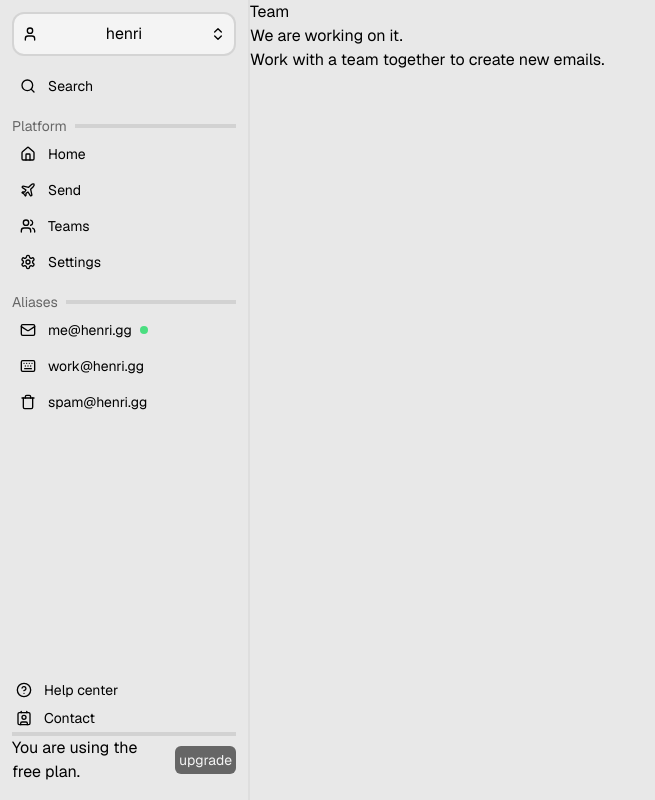
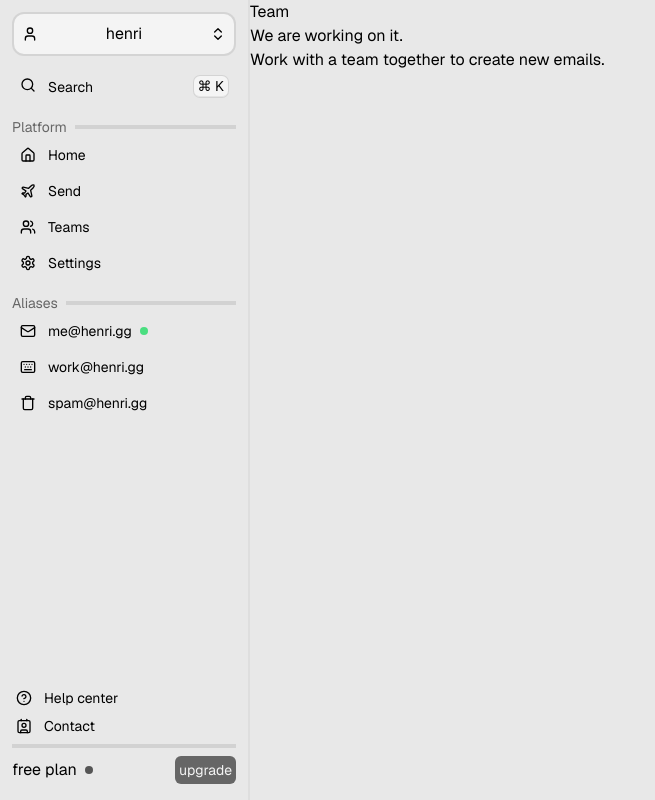
Before and after one commit to selfmail/selfmail, a Next.js app in the folder apps/dashboard/: page /team in a window 1280 px wide. Shown: the whole page, without its empty margins (0-655 px from the left). Built offline with nearby package versions, Linux system fonts and the light colour scheme.

Commit message:
added a search menu, but removed it eventually

```diff
--- a/apps/dashboard/package.json
+++ b/apps/dashboard/package.json
@@ -11,6 +11,7 @@
   },
   "dependencies": {
     "@t3-oss/env-nextjs": "^0.10.1",
+    "cmdk": "^1.0.0",
     "database": "workspace:*",
     "framer-motion": "^11.2.12",
     "geist": "^1.3.0",
--- a/apps/dashboard/src/components/elements/sidebar.tsx
+++ b/apps/dashboard/src/components/elements/sidebar.tsx
@@ -8,15 +8,20 @@ export default function Sidebar() {
         <div className="hidden fixed left-0 top-0 bottom-0 lg:flex lg:w-[200px] xl:w-[250px] min-h-screen overflow-auto border-r-2  border-r-[#dddddddd] flex-col justify-between">
             <div className="space-y-3">
                 {/* The account switch */}
-                <div popoverTarget="account" className="border-2 mx-3 border-[#cccccccc] p-2 mt-3 bg-[#f4f4f4] rounded-xl flex justify-between items-center">
+                <div className="border-2 mx-3 border-[#cccccccc] p-2 mt-3 bg-[#f4f4f4] rounded-xl flex justify-between items-center">
                     <User className="h-4 w-4" />
                     <p>henri</p>
                     <ChevronsUpDown className="h-4 w-4" />
                 </div>
                 <div className="flex flex-col mx-3">
-                    <div className="flex items-center p-2  cursor-pointer hover:bg-[#f4f4f4] rounded-xl" onClick={console.log}>
-                        <Search className="h-4 w-4 mr-3" />
-                        <span className="text-sm">Search</span>
+                    <div className="flex items-center p-2 justify-between cursor-pointer hover:bg-[#f4f4f4] rounded-xl" onClick={console.log}>
+                        <div className="flex">
+                            <Search className="h-4 w-4 mr-3" />
+                            <span className="text-sm">Search</span>
+                        </div>
+                        <span className="text-sm bg-[#f5f5f5] text-black px-[4px] rounded-md border-b border-b-[#e5e5e5] ring-1 ring-[#d4d4d4]">
+                            ⌘ K
+                        </span>
                     </div>
                 </div>
                 {/* The platform located links */}
@@ -50,7 +55,7 @@ export default function Sidebar() {
                     <Link href="/settings" className="flex items-center p-2 w-full  hover:bg-[#f4f4f4] rounded-xl">
                         <Mail className="h-4 w-4 mr-3" />
                         <span className="text-sm">me@henri.gg</span>
-                        <span className="h-2 w-2 rounded-full bg-green-400 ml-2" />
+                        <span className="h-2 w-2 rounded-full bg-green-400 ml-2 animate-pulse" />
                     </Link>
                     <Link href="/settings" className="flex items-center p-2 w-full  hover:bg-[#f4f4f4] rounded-xl">
                         <Keyboard className="h-4 w-4 mr-3" />
@@ -67,13 +72,15 @@ export default function Sidebar() {
                     <HelpCircle className="h-4 w-4 mr-3" />
                     <span>Help center</span>
                 </Link>
-                <Link href="/help" className="text-sm flex items-center p-1 w-full rounded-xl">
+                <Link href="/help" className="text-sm flex items-center p-1 mb-1 w-full rounded-xl">
                     <Contact className="h-4 w-4 mr-3" />
                     <span>Contact</span>
                 </Link>
                 <hr className="border-2 border-[#cccccccc] w-full" />
-                <div className="flex items-center">
-                    <p>You are using the free plan.</p>
+                <div className="flex items-center justify-between mt-2">
+                    <div className="flex items-center space-x-2">
+                        <p>free plan </p><span className="ml-2 rounded-full animate-pulse h-2 w-2 bg-[#555555]" />
+                    </div>
                     <span className="text-sm ml-4 text-[#f4f4f4]  bg-[#666666] h-min p-1 rounded-md cursor-pointer" onClick={console.log}>
                         upgrade
                     </span>
--- a/packages/ui/package.json
+++ b/packages/ui/package.json
@@ -41,6 +41,8 @@
     "vite": "^5.3.1"
   },
   "dependencies": {
+    "@radix-ui/react-dialog": "^1.1.1",
+    "cmdk": "^1.0.0",
     "lucide-react": "^0.408.0",
     "zustand": "^4.5.4"
   }
--- a/packages/ui/src/index.ts
+++ b/packages/ui/src/index.ts
@@ -1,3 +1,3 @@
 export { Button } from "./components/button";
-export { Input, PasswordInput, FileInput, UrlInput, NumberInput } from "./components/input"
-export { Dialog, DialogContent, DialogProvider, DialogTrigger, useDialogStore, DialogHeader, DialogDescription, DialogFooter, DialogClose } from "./components/dialog"
+export { Dialog, DialogClose, DialogContent, DialogDescription, DialogFooter, DialogHeader, DialogProvider, DialogTrigger, useDialogStore } from "./components/dialog";
+export { FileInput, Input, NumberInput, PasswordInput, UrlInput } from "./components/input";
```
Also changed, not shown: 1 other file (tests, documents, lock files or other folders).
